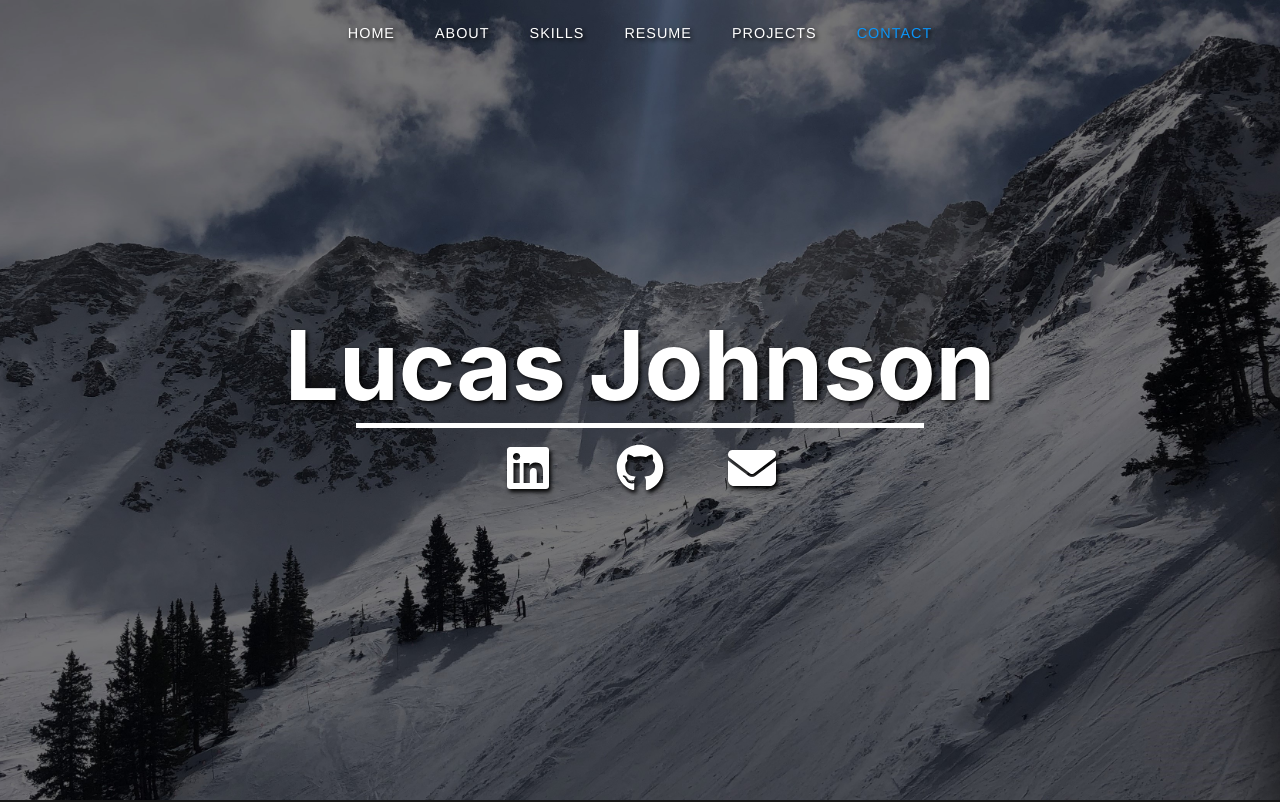
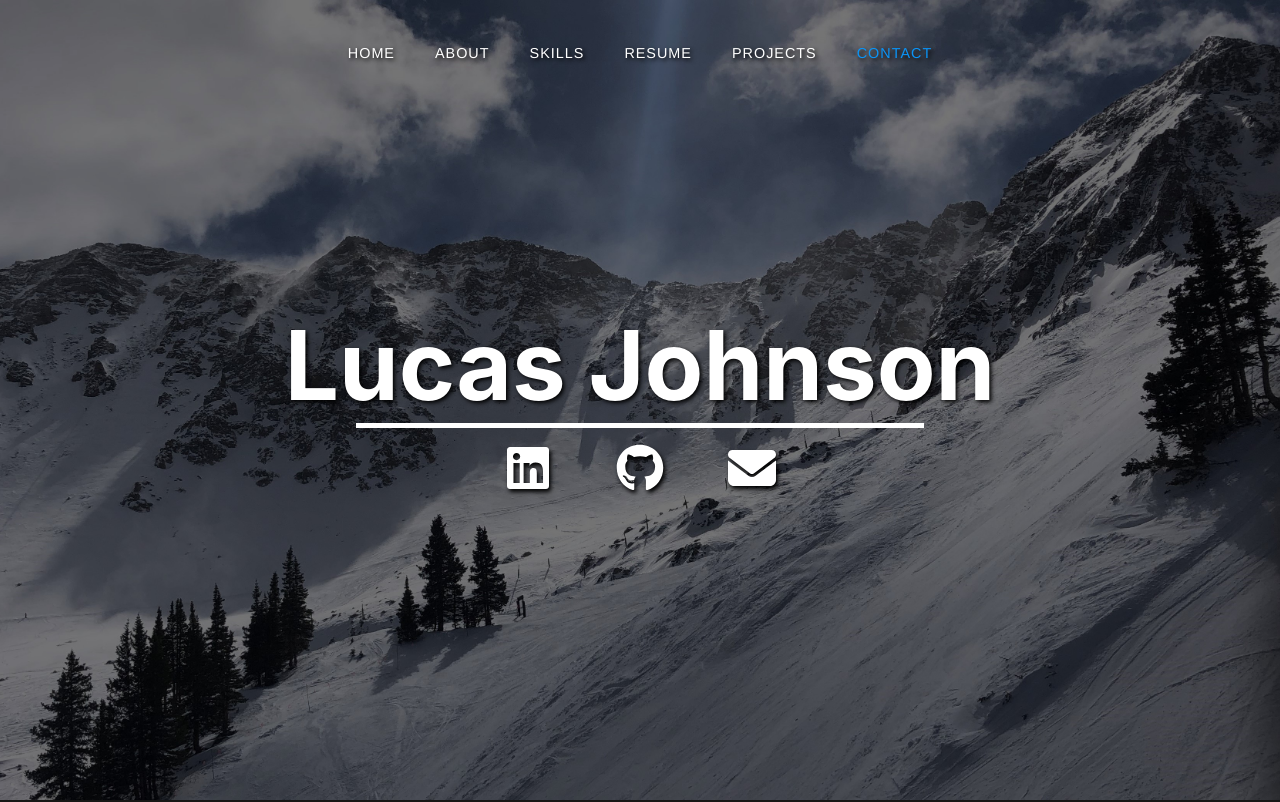
Before and after one commit to lucasdj25/personal-website, a React (Create React App) app: page / in a window 1280 px wide. Shown: the top 802 px of the page. Built offline with nearby package versions, Linux system fonts and the light colour scheme.

Commit message:
Updates full stack image and adds nav transition

```diff
--- a/src/components/Navigation/NavBar.css
+++ b/src/components/Navigation/NavBar.css
@@ -8,10 +8,14 @@
     align-items: center;
     text-align: center;
     align-content: center;
-    padding: 10px 0px 10px 0px;
+    padding: 30px 0px 8px 0px;
     z-index: 2;
+    transition: padding .3s ease-in-out;
+  }
 
-  }
+#navbar.navbar-scrolled {
+    padding: 8px 0px 8px 0px;
+}
 
 .navbar-scrolled {
     background-color: #212529 !important;
```
Also changed, not shown: src/assets/images/fullstacklogo.png.
